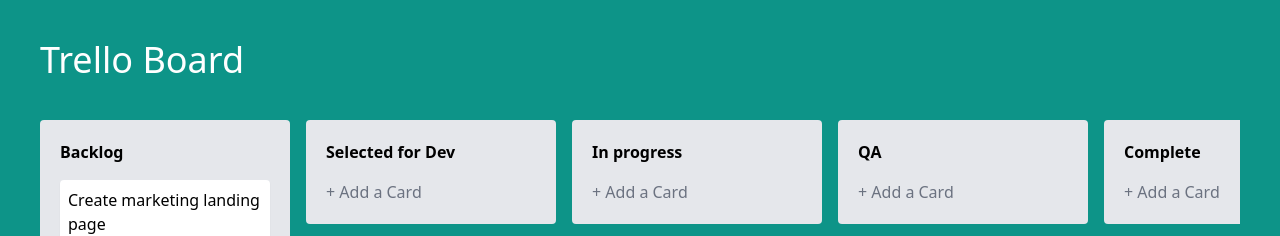
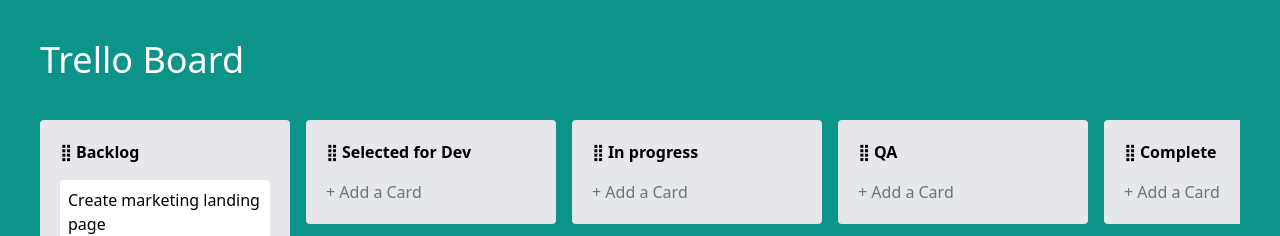
Before and after one commit to mbottoms3/trello-board, a Nuxt app: page / in a window 1280 px wide. Shown: the top 236 px of the page. Built offline with nearby package versions, Linux system fonts and the light colour scheme.

Commit message:
added target for drag and drop, created DragHandle.vue component

```diff
--- /dev/null
+++ b/components/DragHandle.vue
@@ -0,0 +1,3 @@
+<template>
+  <span class="drag-handle cursor-move"> ⣿ </span>
+</template>
--- a/components/TrelloBoard.vue
+++ b/components/TrelloBoard.vue
@@ -37,11 +37,15 @@
       v-model="columns"
       group="columns"
       item-key="id"
+      :animation="150"
+      handle=".drag-handle"
       class="flex gap-4 overflow-x-auto items-start"
     >
       <template #item="{ element: column }: { element: Column }"
         ><div class="column p-5 rounded min-w-[250px] bg-gray-200">
           <header class="font-bold mb-4">
+            <DragHandle />
+
             {{ column.title }}
           </header>
           <TrelloBoardTask v-for="task in column.tasks" :task="task" />
```
